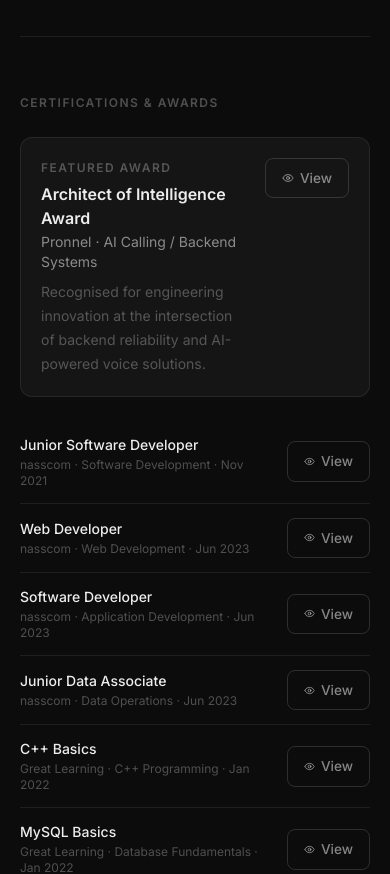
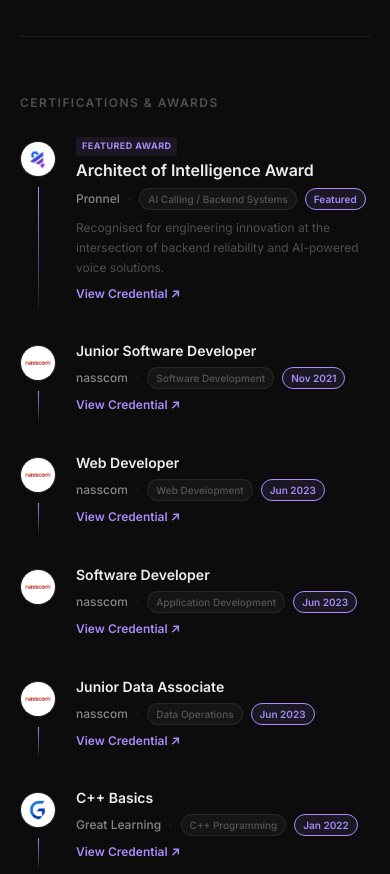
Before and after one commit to Amarjeetkumar123/amarjeet-portfolio, a Next.js app: page / in a window 390 px wide. Shown: the part 4980-5854 px from the top of the page. Built offline with nearby package versions, Linux system fonts and the light colour scheme.

Commit message:
refactor: replace list-based certifications layout with a two-column timeline view featuring combined award and certification data

```diff
--- a/src/app/globals.css
+++ b/src/app/globals.css
@@ -356,3 +356,50 @@ body {
   0% { transform: scale(0.85); opacity: 0.85; }
   100% { transform: scale(1.45); opacity: 0; }
 }
+
+/* ─── Certifications Timeline Nodes ─────────────────────────────────────────── */
+.timeline-logo-node {
+  position: relative;
+  display: inline-flex;
+  align-items: center;
+  justify-content: center;
+  width: 36px;
+  height: 36px;
+  border-radius: 50%;
+  background: var(--bg-2);
+  border: 1px solid var(--border);
+  box-shadow: 0 0 0 2px var(--bg);
+  overflow: hidden;
+  transition: all 0.25s cubic-bezier(0.4, 0, 0.2, 1);
+  flex-shrink: 0;
+  margin-top: 4px;
+}
+
+.group:hover .timeline-logo-node {
+  border-color: var(--accent);
+  box-shadow: 0 0 0 2px var(--bg), 0 0 8px var(--accent-dim);
+  transform: scale(1.1);
+}
+
+.timeline-trophy-node {
+  position: relative;
+  display: inline-flex;
+  align-items: center;
+  justify-content: center;
+  width: 36px;
+  height: 36px;
+  border-radius: 50%;
+  background: var(--accent-dim);
+  border: 1px solid var(--accent);
+  box-shadow: 0 0 0 2px var(--bg);
+  color: var(--accent);
+  transition: all 0.25s cubic-bezier(0.4, 0, 0.2, 1);
+  flex-shrink: 0;
+  margin-top: 4px;
+}
+
+.group:hover .timeline-trophy-node {
+  box-shadow: 0 0 0 2px var(--bg), 0 0 12px var(--accent-dim);
+  transform: scale(1.15) rotate(5deg);
+  background: var(--surface);
+}
--- a/src/components/certifications-section.tsx
+++ b/src/components/certifications-section.tsx
@@ -1,11 +1,119 @@
 "use client";
 
 import { motion } from "framer-motion";
-import { Eye } from "lucide-react";
+import { Trophy } from "lucide-react";
 import { Section, staggerContainer, staggerItem } from "@/components/portfolio-ui";
 import { portfolio } from "@/data/portfolio";
 
 export function CertificationsSection() {
+  // Combine award and certifications into a single list
+  const achievements = [
+    {
+      isAward: true,
+      title: portfolio.award.title,
+      issuer: portfolio.award.issuer,
+      area: portfolio.award.area,
+      date: "Featured",
+      description: portfolio.award.description,
+      certificate: portfolio.award.certificate,
+      logo: portfolio.award.logo,
+    },
+    ...portfolio.certifications.map((c) => ({
+      isAward: false,
+      title: c.title,
+      issuer: c.issuer,
+      area: c.area,
+      date: c.date,
+      certificate: c.certificate,
+      logo: c.logo,
+    })),
+  ];
+
+  // Split achievements into two columns to balance the left and right sides of the page
+  const mid = Math.ceil(achievements.length / 2);
+  const leftCol = achievements.slice(0, mid);
+  const rightCol = achievements.slice(mid);
+
+  const renderTimelineItem = (ach: typeof achievements[0], i: number, arr: typeof achievements) => (
+    <motion.div
+      key={ach.title}
+      variants={staggerItem}
+      className="group relative flex gap-5 pb-8 last:pb-0"
+    >
+      {/* Left Timeline: Gradient Line + Logo/Trophy Nodes */}
+      <div className="flex flex-col items-center">
+        {ach.logo ? (
+          <span className="timeline-logo-node">
+            <img
+              src={ach.logo}
+              alt={ach.issuer}
+              className="h-full w-full object-contain p-1 bg-white"
+            />
+          </span>
+        ) : ach.isAward ? (
+          <span className="timeline-trophy-node">
+            <Trophy size={16} />
+          </span>
+        ) : (
+          <span className="timeline-logo-node">
+            <div className="h-full w-full bg-[var(--surface)]" />
+          </span>
+        )}
+        {i < arr.length - 1 && (
+          <div className="mt-2.5 flex-1 w-px bg-gradient-to-b from-[var(--accent)] to-[var(--border)]" />
+        )}
+      </div>
+
+      {/* Right Content */}
+      <div className="flex-1 min-w-0 pb-1">
+        {/* Title line */}
+        <div className="flex flex-wrap items-center gap-x-2 gap-y-0.5">
+          {ach.isAward && (
+            <span className="text-[9px] font-bold text-[var(--accent)] tracking-wider uppercase bg-[var(--accent-dim)] px-1.5 py-0.5 rounded select-none">
+              Featured Award
+            </span>
+          )}
+          <h3 className={`font-semibold text-[var(--fg)] ${ach.isAward ? "text-base" : "text-sm"}`}>
+            {ach.title}
+          </h3>
+        </div>
+
+        {/* Subtitle / Metadata details */}
+        <div className="mt-1.5 flex flex-wrap items-center gap-x-2 gap-y-1 text-xs">
+          <span className="text-[var(--fg-2)] font-medium">
+            {ach.issuer}
+          </span>
+          <span className="text-[var(--border-2)]">·</span>
+          <span className="px-2 py-0.5 rounded-full border border-[var(--border)] bg-[var(--surface)] text-[var(--fg-3)] text-[10px] font-medium">
+            {ach.area}
+          </span>
+          <span className="px-2 py-0.5 rounded-full border border-[var(--accent)] bg-[var(--accent-dim)] text-[var(--accent)] text-[10px] font-semibold">
+            {ach.date}
+          </span>
+        </div>
+
+        {/* Award Description (if exists) */}
+        {ach.description && (
+          <p className="mt-2 text-xs text-[var(--fg-3)] leading-5 max-w-3xl">
+            {ach.description}
+          </p>
+        )}
+
+        {/* Credential Action Link */}
+        {ach.certificate && ach.certificate !== "#" && (
+          <a
+            href={ach.certificate}
+            target="_blank"
+            rel="noreferrer"
+            className="text-xs text-[var(--accent)] hover:underline font-semibold inline-flex items-center gap-0.5 mt-2"
+          >
+            View Credential ↗
+          </a>
+        )}
+      </div>
+    </motion.div>
+  );
+
   return (
     <Section id="certifications" label="Certifications & Awards">
       <motion.div
@@ -13,56 +121,16 @@ export function CertificationsSection() {
         initial="hidden"
         whileInView="show"
         viewport={{ once: true, margin: "-60px" }}
-        className="space-y-0"
+        className="grid grid-cols-1 md:grid-cols-2 gap-x-12 gap-y-8 md:gap-y-0"
       >
-        {/* Featured Award */}
-        <motion.div variants={staggerItem} className="mb-6 rounded-xl border border-[var(--border)] bg-[var(--surface)] p-5">
-          <div className="flex items-start justify-between gap-4">
-            <div>
-              <p className="section-label mb-1">Featured Award</p>
-              <h3 className="text-base font-semibold text-[var(--fg)]">{portfolio.award.title}</h3>
-              <p className="mt-0.5 text-sm text-[var(--fg-2)]">{portfolio.award.issuer} · {portfolio.award.area}</p>
-              <p className="mt-2 text-sm leading-6 text-[var(--fg-3)]">{portfolio.award.description}</p>
-            </div>
-            {portfolio.award.certificate && portfolio.award.certificate !== "#" && (
-              <a
-                href={portfolio.award.certificate}
-                target="_blank"
-                rel="noreferrer"
-                className="btn btn-outline shrink-0 text-[11px] py-1.5 px-3"
-              >
-                <Eye size={12} /> View
-              </a>
-            )}
-          </div>
-        </motion.div>
+        {/* Left Column Timeline */}
+        <div className="flex flex-col">
+          {leftCol.map((ach, idx) => renderTimelineItem(ach, idx, leftCol))}
+        </div>
 
-        {/* Certifications list */}
-        <div className="divide-y divide-[var(--border)]">
-          {portfolio.certifications.map((cert) => (
-            <motion.div
-              key={cert.title}
-              variants={staggerItem}
-              className="flex items-center justify-between gap-4 py-3.5"
-            >
-              <div className="min-w-0">
-                <p className="truncate text-sm font-medium text-[var(--fg)]">{cert.title}</p>
-                <p className="mt-0.5 text-xs text-[var(--fg-3)]">
-                  {cert.issuer} · {cert.area} · {cert.date}
-                </p>
-              </div>
-              {cert.certificate && (
-                <a
-                  href={cert.certificate}
-                  target="_blank"
-                  rel="noreferrer"
-                  className="btn btn-outline shrink-0 text-[11px] py-1 px-2.5"
-                >
-                  <Eye size={11} /> View
-                </a>
-              )}
-            </motion.div>
-          ))}
+        {/* Right Column Timeline */}
+        <div className="flex flex-col">
+          {rightCol.map((ach, idx) => renderTimelineItem(ach, idx, rightCol))}
         </div>
       </motion.div>
     </Section>
```
